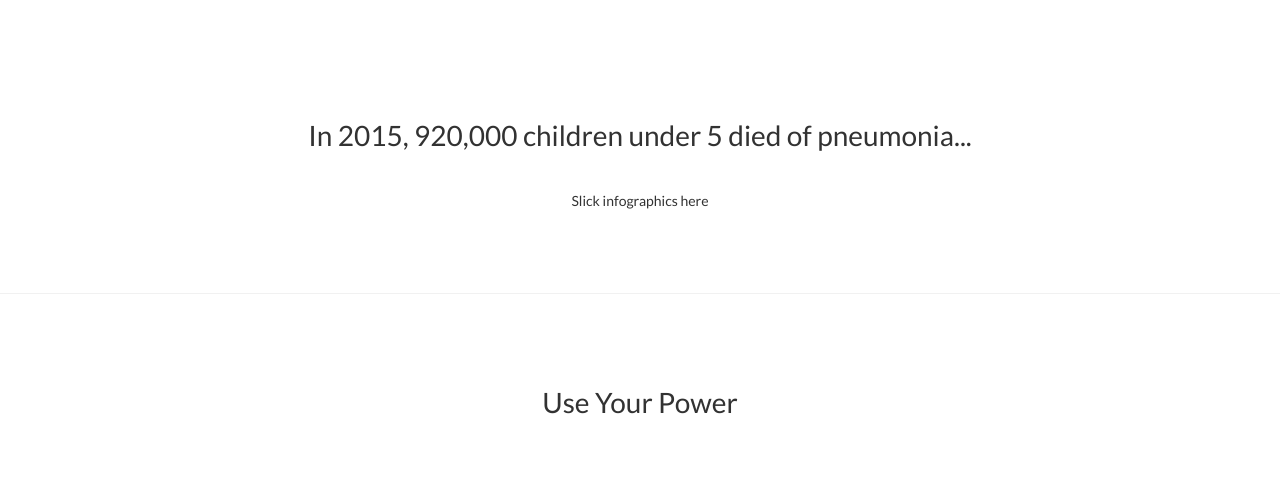
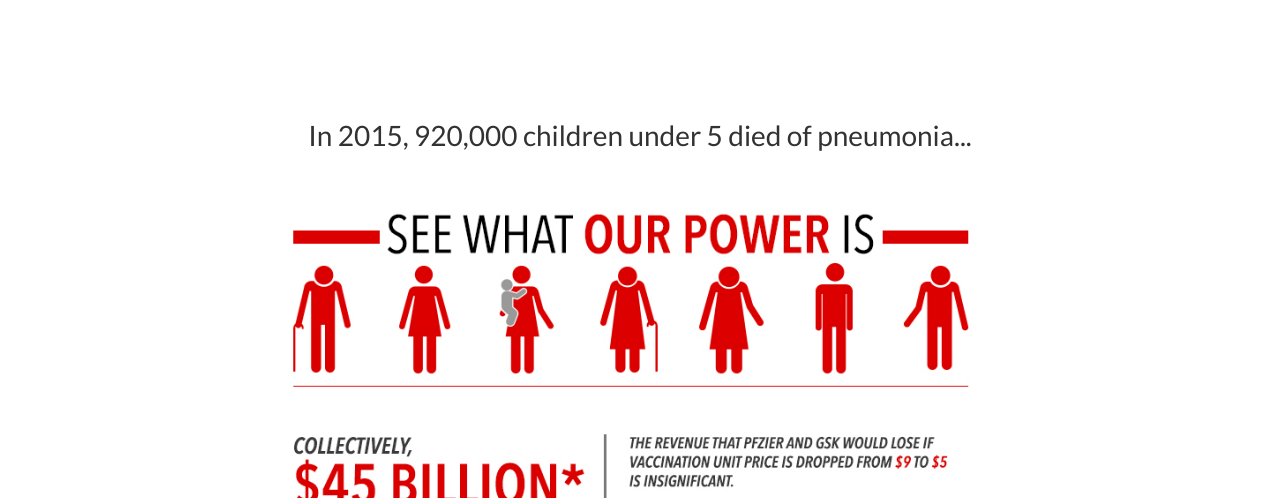
Before and after one commit to csytan/worth-a-shot, a plain HTML site: page index.html in a window 1280 px wide. Shown: the part 773-1271 px from the top of the page. Drawn offline with Linux system fonts and the light colour scheme.

Commit message:
infographic added

```diff
--- a/index.html
+++ b/index.html
@@ -130,7 +130,9 @@
                     <div class="col-md-8 col-md-offset-2">
                         <h2 class="boldL">In 2015, 920,000 children under 5 died of pneumonia...</h2>
                         <div class="spacer-15"></div>
-                        Slick infographics here
+			<!-- Slick infographics here -->
+
+			<img src="img/info.jpg" />
                         <!--
                         <p class="lead mb-0" style="font-size:18px; font-weight:300; text-align:center;">
                             Caper is a <span class="bold dark">mood-based</span> dish discovery app that allows people to find and purchase <span class="bold dark">exciting food</span> from <span class="bold dark">hand-selected</span> purveyors*
```
Also changed, not shown: img/info.jpg (added).
